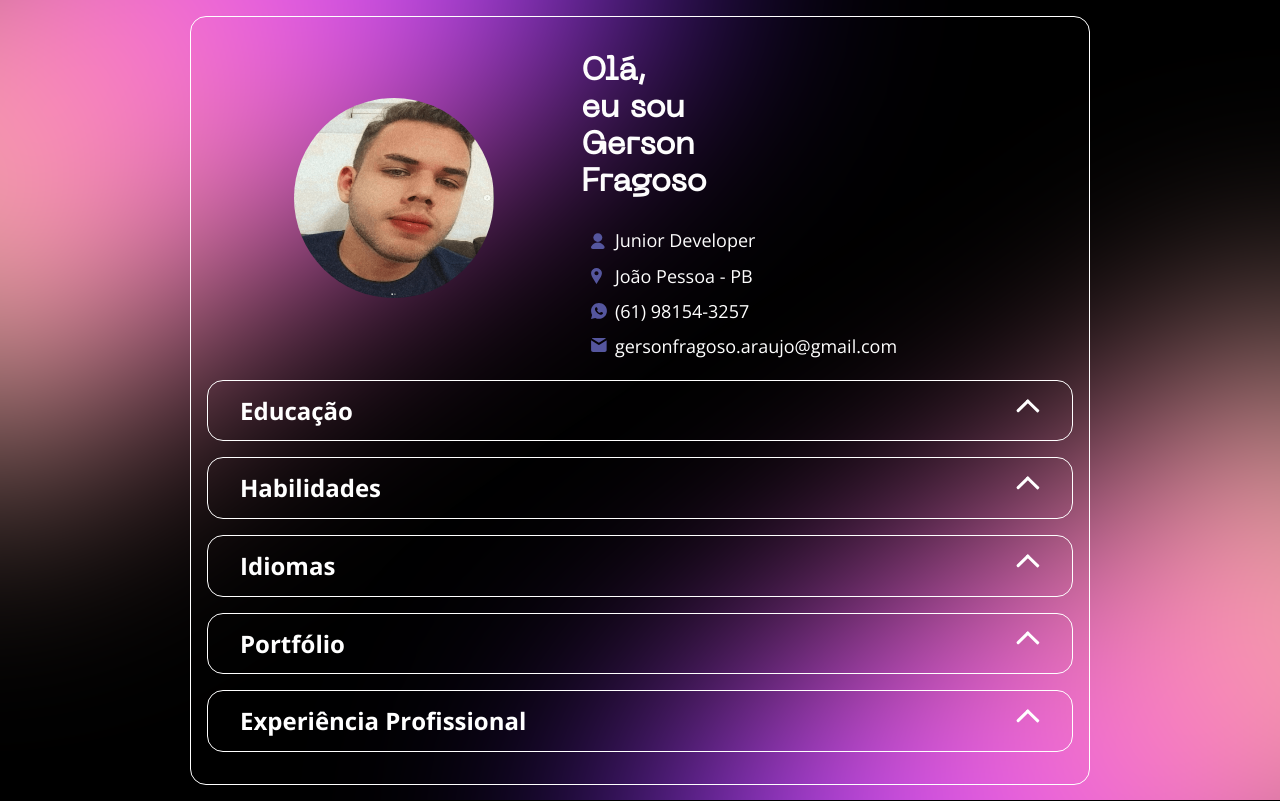
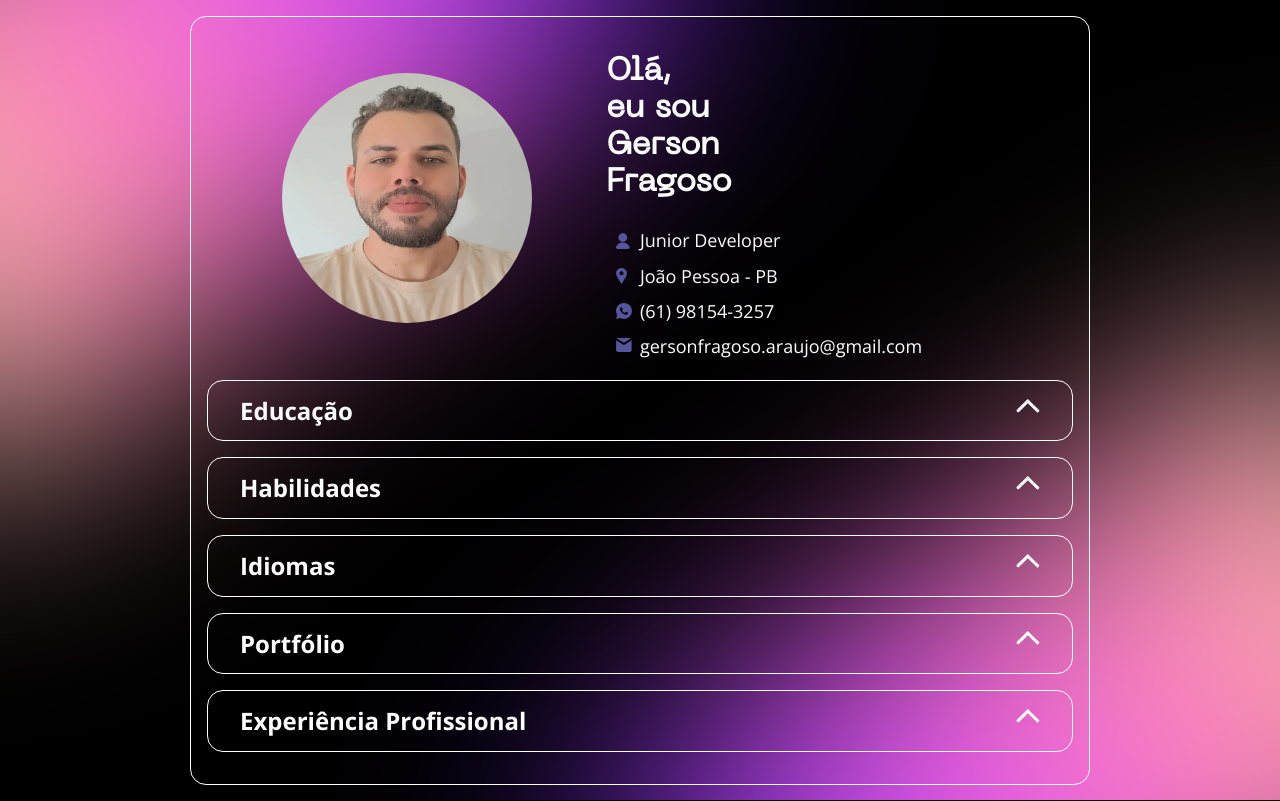
Before and after one commit to gersonfragoso/js-Project-Portfolio, a plain HTML site: page index.html in a window 1280 px wide. Drawn offline with nearby package versions, Linux system fonts and the light colour scheme; files whose address does not match are found by name.

Commit message:
fix:"change photo"

```diff
--- a/assets/css/header.css
+++ b/assets/css/header.css
@@ -4,8 +4,8 @@
     align-items: center;
 }
 .header .photo{
-    height: 200px;
-    width: 200px;
+    height: 250px;
+    width: 250px;
     border-radius: 50%;
 }
 .header .tittle{
--- a/index.html
+++ b/index.html
@@ -28,7 +28,7 @@
 <body class="body">
     <div class="main">
         <header class="header">
-            <img src="assets/imgs/photo/Captura de tela 2023-12-26 165448.png" alt="Foto Gerson Fragoso" class="photo">
+            <img src="assets/imgs/photo/foto portifolio1.jpg" alt="Foto Gerson Fragoso" class="photo">
 
             <h1 class="tittle">Olá,<br> eu sou Gerson Fragoso</h1>
 
```
Also changed, not shown: assets/imgs/photo/Captura de tela 2023-12-26 165448.png (deleted), assets/imgs/photo/foto portifolio1.jpg (added).
